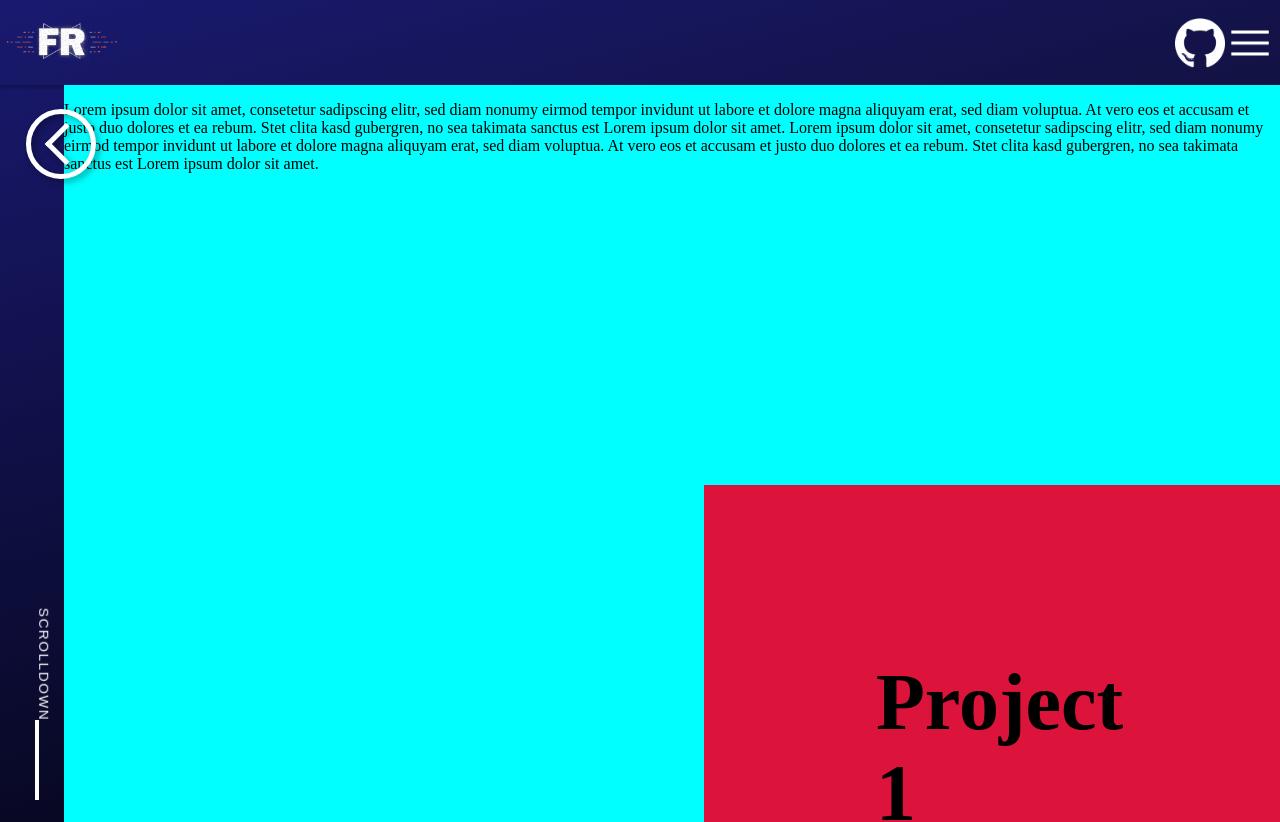
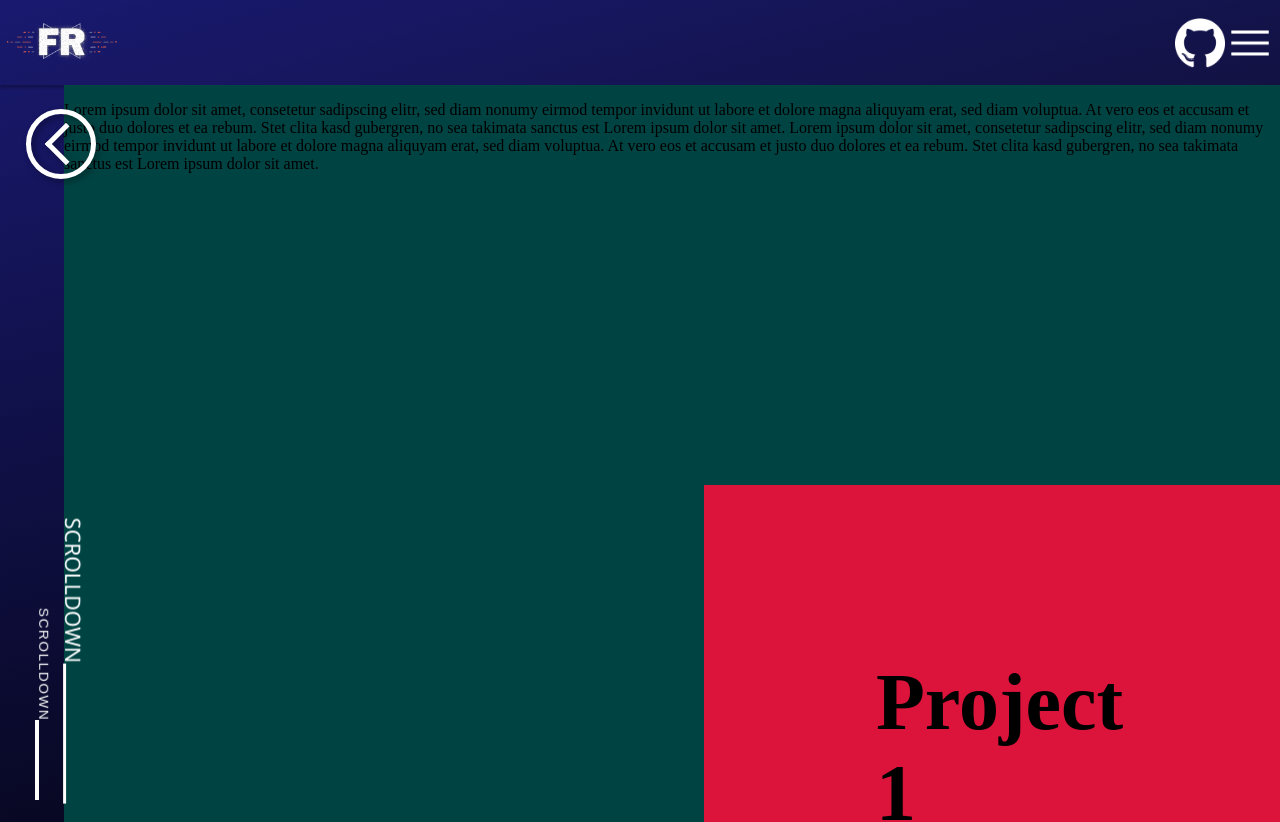
Before and after one commit to MalibusParty/portfolio_website, a Vue app: page /projectone/info in a window 1280 px wide. Shown: the top 822 px of the page. Built offline with nearby package versions, Linux system fonts and the light colour scheme.

Commit message:
scrolldown component added

```diff
--- a/src/components/BackFromInfoButton.vue
+++ b/src/components/BackFromInfoButton.vue
@@ -16,7 +16,7 @@ const { pageState, scrollOff, getCurrentPage, getPageLink } = usePage();
 function linkBackFromInfo() {
     scrollOff();
     pageState.transitionBehaviour = 'clickTransOut';
-    router.push(getPageLink(getCurrentPage()));
+    router.push(getPageLink());
 }
 
 
--- a/src/components/NudgedButton.vue
+++ b/src/components/NudgedButton.vue
@@ -15,7 +15,7 @@ const props = defineProps<{
 
 function linkToInfoPage() {
     scrollOff();
-    router.push(getPageLink(getCurrentPage())+ '/info');
+    router.push(getPageLink()+ '/info');
 }
 </script>
 
--- /dev/null
+++ b/src/components/ScrollDownInfo.vue
@@ -0,0 +1,35 @@
+<template>
+    <div id="scroll-down-component">
+        <div id="scroll-down-text">SCROLLDOWN</div>
+        <div id="scroll-down-line"></div>
+    </div>
+</template>
+
+
+<script setup lang="ts">
+
+</script>
+
+
+<style scoped>
+
+#scroll-down-component {
+    display: flex;
+    transform: rotate(90deg);
+}
+
+#scroll-down-text {
+    font-family: 'Segoe UI', Arial, sans-serif;
+    font-size: 16pt;
+    line-height: 14pt;
+    text-align: center;
+    width: fit-content;
+    color: white;
+}
+
+#scroll-down-line {
+    border-bottom: 3px solid white;
+    width: 140px;
+}
+
+</style>
--- a/src/services/usePage.ts
+++ b/src/services/usePage.ts
@@ -33,7 +33,7 @@ function wheelListener(event: WheelEvent) {
             pageState.transitionBehaviour = 'scrollTransDown';
         }
 
-        router.push(getPageLink(pageState.currentPage));
+        router.push(getPageLink());
 
         setTimeout(() => {
             pageState.throttled = false;
@@ -56,7 +56,7 @@ function getCurrentPage() {
     }
 }
 
-function getPageLink(pageNumber: number) {
+function getPageLink() {
     switch(pageState.currentPage) {
         case 0:
             return '/';
--- a/src/views/ProjectOneInfo.vue
+++ b/src/views/ProjectOneInfo.vue
@@ -3,6 +3,9 @@
         <div id="testInfo1">
             <h1 @click="linkFromOne">Project 1</h1>
             <p>Lorem ipsum dolor sit amet, consetetur sadipscing elitr, sed diam nonumy eirmod tempor invidunt ut labore et dolore magna aliquyam erat, sed diam voluptua. At vero eos et accusam et justo duo dolores et ea rebum. Stet clita kasd gubergren, no sea takimata sanctus est Lorem ipsum dolor sit amet. Lorem ipsum dolor sit amet, consetetur sadipscing elitr, sed diam nonumy eirmod tempor invidunt ut labore et dolore magna aliquyam erat, sed diam voluptua. At vero eos et accusam et justo duo dolores et ea rebum. Stet clita kasd gubergren, no sea takimata sanctus est Lorem ipsum dolor sit amet.</p>
+        </div>
+        <div id="scroll-down-info-component">
+            <ScrollDownInfo/>
         </div>
     </div>
 </template>
@@ -10,6 +13,7 @@
 <script setup lang="ts">
 import router from '@/router';
 import { usePage } from '../services/usePage';
+import ScrollDownInfo from '../components/ScrollDownInfo.vue';
 
 const { pageState, scrollOff } = usePage();
 
@@ -23,7 +27,7 @@ function linkFromOne() {
 <style scoped>
 
 #testInfo1 {
-    background-color: aqua;
+    background-color: rgb(0, 67, 67);
     height: 100vh;
     width: 95vw;
     display: flex;
@@ -42,4 +46,10 @@ h1 {
     background-color: crimson;
 }
 
+#scroll-down-info-component {
+    position: absolute;
+    bottom: 130px;
+    left: -70px;
+}
+
 </style>
```
